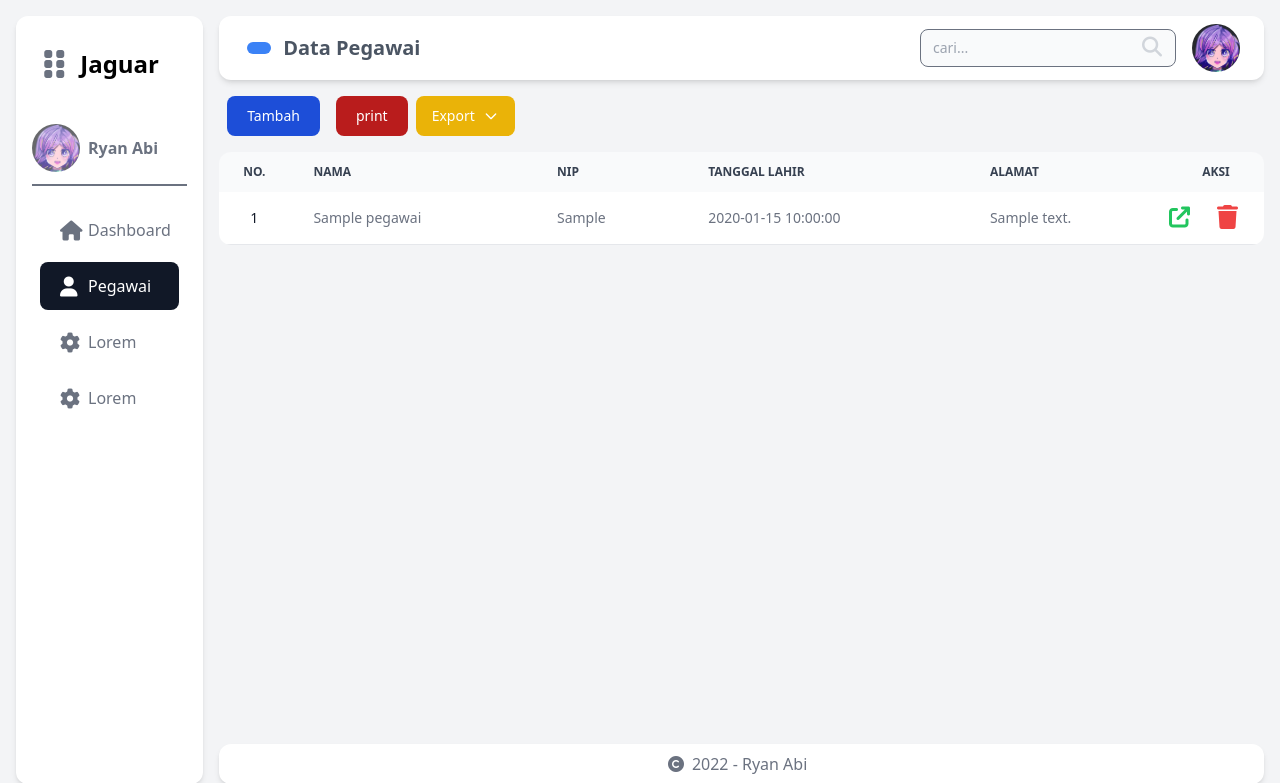
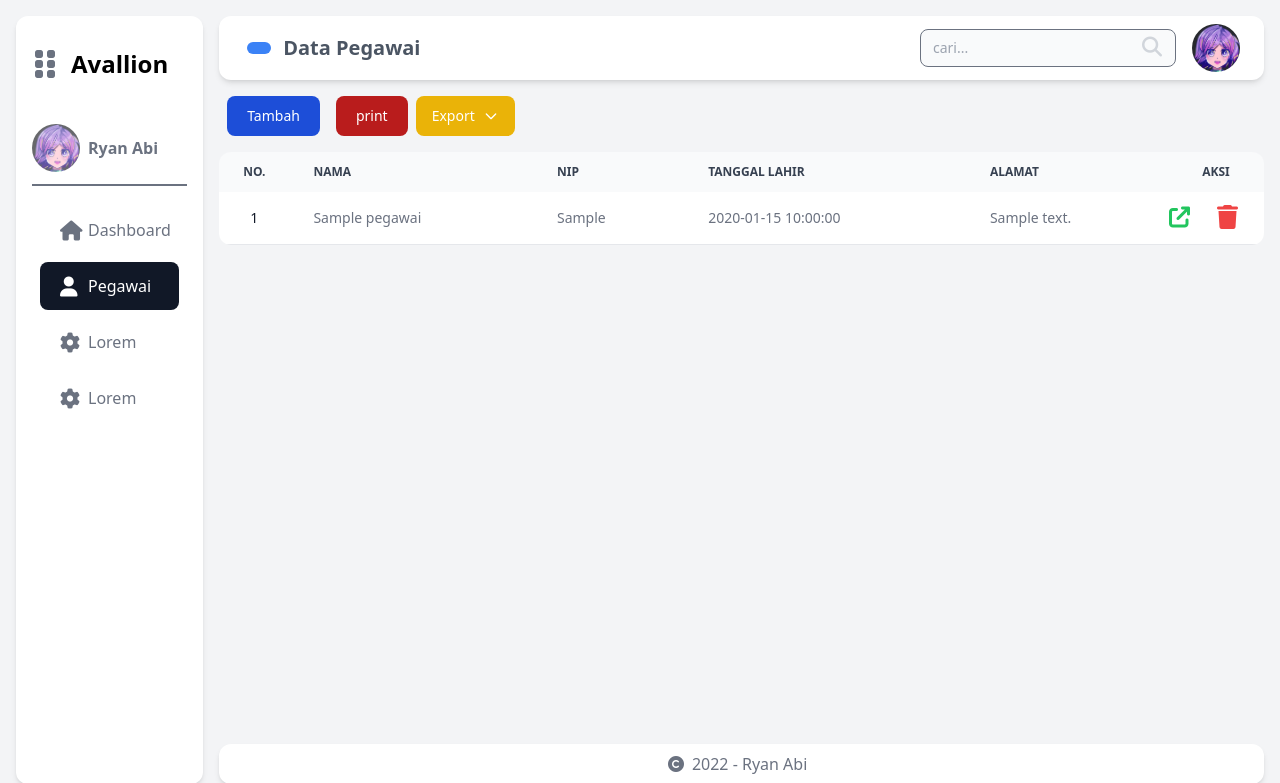
Before and after one commit to ryanabi-RA/dashboard-ci, a CodeIgniter app: page /dashboard-ci-tailwind/index.php/pegawai/index in a window 1280 px wide. Shown: the top 783 px of the page. Run offline with CodeIgniter, Linux system fonts and the light colour scheme; tables that the repository leaves empty or names only in its code hold one stand-in row (values such as "Sample post"); some libraries are stand-ins or nearby versions.

Commit message:
update minor: sidebar

```diff
--- a/application/views/templates/Sidebar.php
+++ b/application/views/templates/Sidebar.php
@@ -11,7 +11,7 @@
 
             </div>
             <div class="title hidden md:grid mx-4" id="title">
-                <h1 class="text-2xl hidden md:grid font-bold">Jaguar</h1>
+                <h1 class="text-2xl hidden md:grid font-bold">Avallion</h1>
             </div>
         </section>
     </a>
```
Also changed, not shown: assets/foto/waifu_x2.png (added), assets/foto/waifu_x3.png (added).
